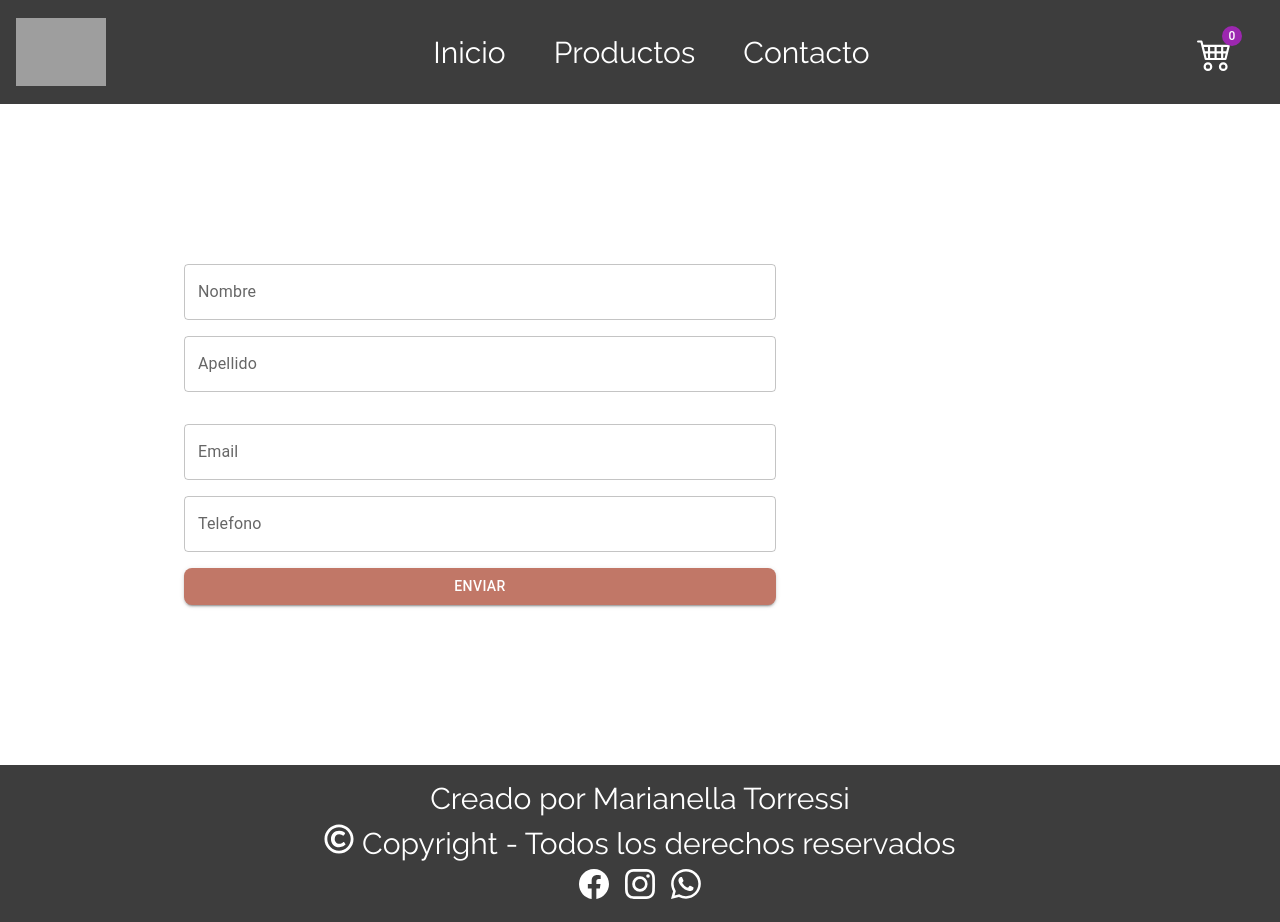
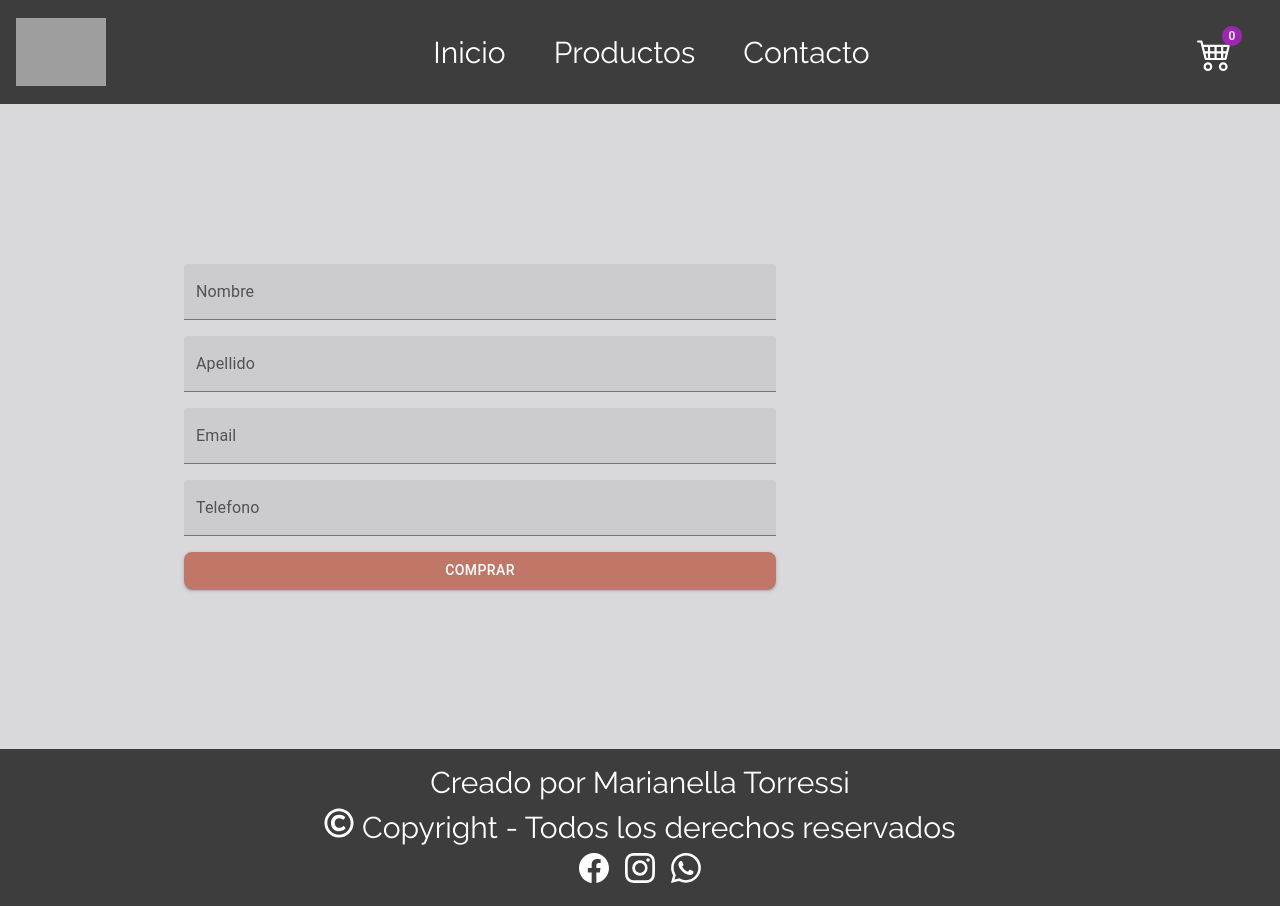
Before and after one commit to marts95/PreEntrega2-Torressi, a React (Vite) app: page /checkout in a window 1280 px wide. Built offline with nearby package versions, Linux system fonts and the light colour scheme; grey boxes are pictures that could not be loaded.

Commit message:
terminando clase 14

```diff
--- a/src/components/page/checkout/Checkout.jsx
+++ b/src/components/page/checkout/Checkout.jsx
@@ -3,11 +3,11 @@ import "./checkout.css"
 
 export const Checkout = ({handleSubmit, handleChange, errors}) => {
   return (
-    <div style={{ padding: "10rem" }}>
+    <div className="checkout" style={{ padding: "10rem" }}>
       <form className="formulario" onSubmit={handleSubmit}>
         <TextField
           label="Nombre"
-          variant="outlined"
+          variant="filled"
           name="nombre"
           onChange={handleChange}
           error={errors.nombre ? true : false}
@@ -15,16 +15,15 @@ export const Checkout = ({handleSubmit, handleChange, errors}) => {
         />
         <TextField
           label="Apellido"
-          variant="outlined"
+          variant="filled"
           name="apellido"
           onChange={handleChange}
           error={errors.apellido ? true : false}
           helperText={errors.apellido}
         />
-        <span>{errors.nombre}</span>
         <TextField
           label="Email"
-          variant="outlined"
+          variant="filled"
           name="email"
           onChange={handleChange}
           error={errors.email ? true : false}
@@ -32,7 +31,7 @@ export const Checkout = ({handleSubmit, handleChange, errors}) => {
         />
         <TextField
           label="Telefono"
-          variant="outlined"
+          variant="filled"
           name="telefono"
           onChange={handleChange}
           error={errors.telefono ? true : false}
@@ -50,7 +49,7 @@ export const Checkout = ({handleSubmit, handleChange, errors}) => {
           type="submit"
           variant="contained"
         >
-          Enviar
+          Comprar
         </Button>
       </form>
     </div>
--- a/src/components/page/checkout/CheckoutContainer.jsx
+++ b/src/components/page/checkout/CheckoutContainer.jsx
@@ -2,8 +2,17 @@ import { Checkout } from "./Checkout";
 import { useFormik } from "formik";
 import * as Yup from "yup";
 import "./checkout.css";
+import { dataBase } from "../../../firebaseConfig";
+import { collection, addDoc, updateDoc, doc } from "firebase/firestore";
+import { useContext, useState } from "react";
+import { CartContext } from "../../../context/CartContext";
 
 export const CheckoutContainer = () => {
+  const { carrito, obtenerTotalCompra, vaciarCarrito } =
+    useContext(CartContext);
+  const [idOrden, setIdOrden] = useState(null);
+  let total = obtenerTotalCompra();
+
   const { handleSubmit, handleChange, errors } = useFormik({
     initialValues: {
       nombre: "",
@@ -11,10 +20,29 @@ export const CheckoutContainer = () => {
       email: "",
       telefono: "",
     },
+
     onSubmit: (datos) => {
-      console.log("el formulario se envio");
-      console.log(datos);
+      let orden = {
+        buyer: datos,
+        items: carrito,
+        total: total,
+      };
+
+      let ordenesColeccion = collection(dataBase, "ordenes");
+
+      addDoc(ordenesColeccion, orden).then((respuesta) =>
+        setIdOrden(respuesta.id)
+      );
+
+      carrito.forEach((producto) => {
+        updateDoc(doc(dataBase, "productos", producto.id), {
+          stock: producto.stock - producto.quantity,
+        });
+      });
+
+      vaciarCarrito();
     },
+
     validateOnChange: false,
     validationSchema: Yup.object({
       nombre: Yup.string()
@@ -26,16 +54,25 @@ export const CheckoutContainer = () => {
       email: Yup.string()
         .required("Este dato es obligatorio")
         .email("El email no es válido"),
-      telefono: Yup.number("Este campo solo admite números")
+      telefono: Yup.string()
         .min(10, "El formato de telefono es cod. de área + numero sin 15")
         .required("Este dato es obligatorio"),
     }),
   });
   return (
-    <Checkout
-      handleSubmit={handleSubmit}
-      handleChange={handleChange}
-      errors={errors}
-    />
+    <div>
+      {idOrden ? (
+        <div>
+          <h1>¡Su compra se realizó con éxito!</h1>
+          <h2>Su número de orden es: {idOrden}</h2>
+        </div>
+      ) : (
+        <Checkout
+          handleSubmit={handleSubmit}
+          handleChange={handleChange}
+          errors={errors}
+        />
+      )}
+    </div>
   );
 };
--- a/src/components/page/checkout/checkout.css
+++ b/src/components/page/checkout/checkout.css
@@ -1,3 +1,6 @@
+.checkout {
+  background-color: #d9d9db;
+}
 .formulario {
   display: flex;
   flex-direction: column;
--- a/src/components/page/contacto/Contacto.jsx
+++ b/src/components/page/contacto/Contacto.jsx
@@ -5,10 +5,10 @@ export const Contacto = ({ handleSubmit, handleChange, errors }) => {
     <div className="contacto">
       <img
         src={
-          "https://res.cloudinary.com/dp8auiwtw/image/upload/v1686142070/Panader%C3%ADa%20S%C3%A1nchez/Imagen_inicio2_kqeecn.jpg"
+          "https://res.cloudinary.com/dp8auiwtw/image/upload/v1686142072/Panader%C3%ADa%20S%C3%A1nchez/tortas_rqv2aj.jpg"
         }
         style={{
-          width: "60vw",
+          width: "100vh",
           height: "100%",
           display: "flex",
           justifyContent: "center",
@@ -16,6 +16,7 @@ export const Contacto = ({ handleSubmit, handleChange, errors }) => {
         }}
       ></img>
       <form className="formulario" onSubmit={handleSubmit}>
+        <h1 style={{textAlign: "center", paddingBottom: "2rem"}}>¡Si tienes alguna duda no dudes en contactarte con nosotros!</h1>
         <TextField
           label="Nombre"
           variant="filled"
--- a/src/components/page/contacto/contacto.css
+++ b/src/components/page/contacto/contacto.css
@@ -2,10 +2,12 @@
   display: flex;
   flex-direction: row;
   background-color: #d9d9d9;
+
 }
 .formulario {
   display: flex;
   flex-direction: column;
+  justify-content: center;
   align-self: center;
   gap: 1rem;
   width: 50vw;
--- a/src/components/page/inicio/Inicio.jsx
+++ b/src/components/page/inicio/Inicio.jsx
@@ -18,7 +18,7 @@ export const Inicio = () => {
           src="https://res.cloudinary.com/dp8auiwtw/image/upload/v1686142070/Panader%C3%ADa%20S%C3%A1nchez/Imagen_inicio1_jwkvph.jpg"
           style={{ width: "100%", borderRadius: "10px" }}
         ></img>
-        <h1>Nuestra historia</h1>
+        <h1 style={{paddingTop: "3rem"}}>Nuestra historia</h1>
         <p>
           Panadería Sánchez fue fundada en la ciudad de La Banda, Santiago del
           Estero en el año 1955 por Manuel Sánchez Porra. En sus comienzos fue
--- a/src/components/page/itemDetail/ItemDetail.jsx
+++ b/src/components/page/itemDetail/ItemDetail.jsx
@@ -2,22 +2,29 @@ import "./itemDetail.css";
 import { ItemCount } from "../../common/counter/ItemCount.jsx";
 
 export const ItemDetail = ({ productoSeleccionado, cantidad, onAdd }) => {
-
   return (
     <div className="detalle">
       <div className="tarjetaDetalle">
-        <div style={{display: "flex", justifyContent: "end"}}>
+        <div style={{ display: "flex", justifyContent: "end" }}>
           <img className="imagen" src={productoSeleccionado.img} alt="" />
         </div>
         <div className="informacion">
           <h1>{productoSeleccionado.title}</h1>
           <h3>{productoSeleccionado.description}</h3>
           <h2>$ {productoSeleccionado.price}</h2>
-          {productoSeleccionado.stock > 0 ? (<ItemCount
-            inicial={cantidad}
-            stock={productoSeleccionado.stock}
-            onAdd={onAdd}
-          />) : (<h2 style={{fontWeight: "600"}}>NO HAY STOCK</h2>)}
+
+          {productoSeleccionado.stock > 0 ? (
+            <div>
+              <ItemCount
+                inicial={cantidad}
+                stock={productoSeleccionado.stock}
+                onAdd={onAdd}
+              />
+              <h3 style={{paddingTop: "1rem"}}>Unidades disponibles: {productoSeleccionado.stock}</h3>
+            </div>
+          ) : (
+            <h2 style={{ fontWeight: "600" }}>NO HAY STOCK</h2>
+          )}
         </div>
       </div>
     </div>
--- a/src/components/page/itemDetail/ItemDetailContainer.jsx
+++ b/src/components/page/itemDetail/ItemDetailContainer.jsx
@@ -15,7 +15,7 @@ export const ItemDetailContainer = () => {
 
   const { id } = useParams();
 
-  const cantidad = obtenerCantidadPorId(+id);
+  const cantidad = obtenerCantidadPorId(id);
 
   const onAdd = (cantidad) => {
     let info = {
--- a/src/components/page/itemListContainer/ItemList.css
+++ b/src/components/page/itemListContainer/ItemList.css
@@ -1,6 +1,6 @@
 .tarjetitas {
   width: 100%;
-  min-height: 30rem;
+  min-height: 70vh;
   display: flex;
   justify-content: center;
   align-items: center;
--- a/src/context/CartContext.jsx
+++ b/src/context/CartContext.jsx
@@ -3,7 +3,7 @@ import { createContext, useState } from "react";
 export const CartContext = createContext();
 
 export const CartContextProvider = ({ children }) => {
-  const [carrito, setCarrito] = useState(localStorage.getItem("carrito") || []);
+  const [carrito, setCarrito] = useState(JSON.parse(localStorage.getItem("carrito")) || []);
 
   const agregarAlCarrito = (nuevoProducto) => {
     let existe = contenidoCarrito(nuevoProducto.id);
```
Also changed, not shown: src/AgregarDocs.jsx (added, +19 -0 lines), src/productsMock.js (+0 -15 lines).
